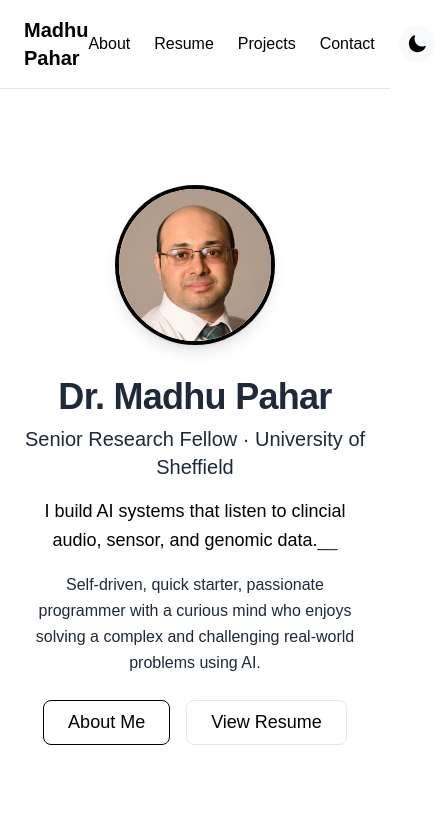
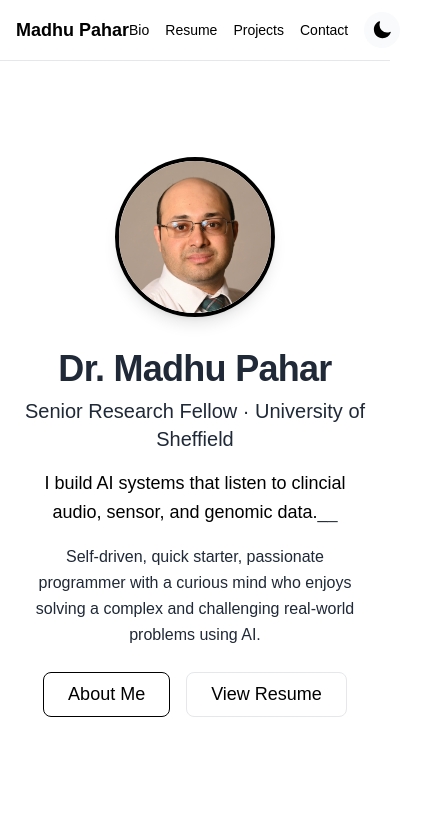
Before and after one commit to Madhurananda/madhurananda.github.io, a Next.js app: page / in a window 390 px wide. Shown: the top 833 px of the page, 435 px wide, since content can reach past the window. Built offline with nearby package versions, Linux system fonts and the light colour scheme; a web font is replaced by a local one.

Commit message:
Increase navigation link font size to base

```diff
--- a/components/Template/Navigation.tsx
+++ b/components/Template/Navigation.tsx
@@ -1,3 +1,49 @@
+// 'use client';
+
+// import Link from 'next/link';
+// import { usePathname } from 'next/navigation';
+// import ThemeToggle from './ThemeToggle';
+
+// const navItems = [
+//   { label: 'About', href: '/about' },
+//   { label: 'Resume', href: '/resume' },
+//   { label: 'Projects', href: '/projects' },
+//   { label: 'Contact', href: '/contact' },
+// ];
+
+// export default function Navigation() {
+//   const pathname = usePathname();
+
+//   return (
+//     <header className="sticky top-0 z-50 border-b border-[var(--color-border)] bg-[var(--color-bg)] backdrop-blur-sm transition-colors">
+//       <div className="max-w-4xl mx-auto px-6 py-4 flex items-center justify-between">
+//         <Link
+//           href="/"
+//           className="text-xl font-bold font-bricolage text-[var(--color-text)] hover:no-underline transition-colors"
+//         >
+//           Madhu Pahar
+//         </Link>
+//         <nav className="flex items-center gap-6">
+//           {navItems.map((item) => (
+//             <Link
+//               key={item.href}
+//               href={item.href}
+//               className={`text-base font-medium transition-colors ${
+//                 pathname === item.href
+//                   ? 'text-[var(--color-primary)]'
+//                   : 'text-[var(--color-text)] hover:text-[var(--color-primary)]'
+//               }`}
+//             >
+//               {item.label}
+//             </Link>
+//           ))}
+//           <ThemeToggle />
+//         </nav>
+//       </div>
+//     </header>
+//   );
+// }
+
 'use client';
 
 import Link from 'next/link';
@@ -5,7 +51,7 @@ import { usePathname } from 'next/navigation';
 import ThemeToggle from './ThemeToggle';
 
 const navItems = [
-  { label: 'About', href: '/about' },
+  { label: 'Bio', href: '/about' },
   { label: 'Resume', href: '/resume' },
   { label: 'Projects', href: '/projects' },
   { label: 'Contact', href: '/contact' },
@@ -16,19 +62,19 @@ export default function Navigation() {
 
   return (
     <header className="sticky top-0 z-50 border-b border-[var(--color-border)] bg-[var(--color-bg)] backdrop-blur-sm transition-colors">
-      <div className="max-w-4xl mx-auto px-6 py-4 flex items-center justify-between">
+      <div className="max-w-4xl mx-auto px-4 md:px-6 py-3 md:py-4 flex items-center justify-between">
         <Link
           href="/"
-          className="text-xl font-bold font-bricolage text-[var(--color-text)] hover:no-underline transition-colors"
+          className="text-lg md:text-xl font-bold font-bricolage text-[var(--color-text)] hover:no-underline transition-colors whitespace-nowrap"
         >
           Madhu Pahar
         </Link>
-        <nav className="flex items-center gap-6">
+        <nav className="flex items-center gap-4 md:gap-6">
           {navItems.map((item) => (
             <Link
               key={item.href}
               href={item.href}
-              className={`text-base font-medium transition-colors ${
+              className={`text-sm md:text-base font-medium transition-colors whitespace-nowrap ${
                 pathname === item.href
                   ? 'text-[var(--color-primary)]'
                   : 'text-[var(--color-text)] hover:text-[var(--color-primary)]'
```
